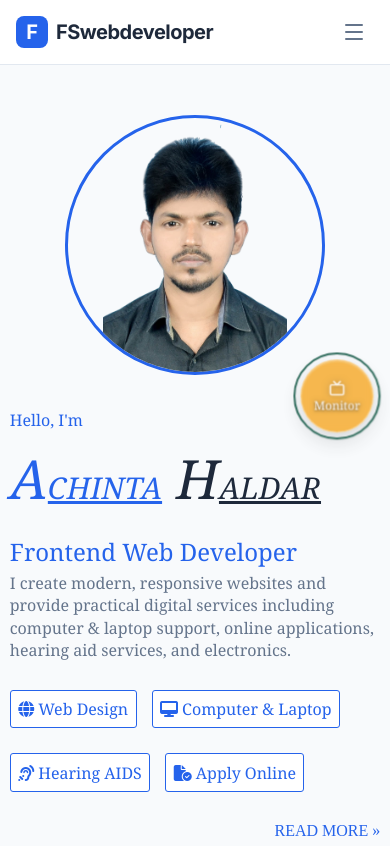
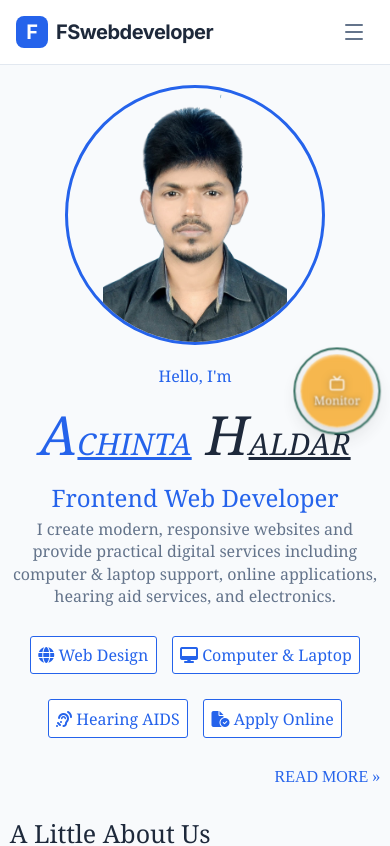
Before and after one commit to FSwebdeveloper/achintahaldar, a React (Vite) app: page /#/ in a window 390 px wide. Shown: the top 846 px of the page. Built offline with nearby package versions, Linux system fonts and the light colour scheme.

Commit message:
Upadate for responisve mobile

```diff
--- a/public/Css/responsive.css
+++ b/public/Css/responsive.css
@@ -90,11 +90,19 @@
         text-align: center;
     }
 
+    .hero-section-bg {
+    margin-top: 20px;
+
+}
+
+   .hero-sec-details{
+    margin-top: -10px;
+    text-align: center;
+   }
+
     .hero-section{
         flex-direction: column;
         width: 95%;
-
-
     }
 
     .hero-img-sec{
@@ -129,6 +137,15 @@
         font-size: 54px;
         margin-top: 10px;
         margin-left: auto;
+
+    }
+
+
+
+    .hero-img-sec{
+        display: flex;
+        align-items: center;
+        justify-content: center;
     }
 
     .hero-greeting {
@@ -138,11 +155,15 @@
 
     .web-highlight {
     margin-left: 0px;
+    margin-top: -10px;
     }
 
     .service-n-div {
     margin-left: 0px;
-}
+    justify-content: center;
+   }
+
+
 
     .hero-title-sub-front {
         font-size: 30px;
@@ -158,4 +179,8 @@
         height: auto;
     }
 
+    .footer-section {
+    text-align: center;
 }
+
+}
--- a/public/Css/style.css
+++ b/public/Css/style.css
@@ -794,7 +794,7 @@ button:hover{
 
 .latest-heading{
     margin-bottom: 30px;
-    font-size: 1rem;
+    font-size: 1.25rem;
     text-transform: uppercase;
 
 }
--- a/src/components/Aboutsection.jsx
+++ b/src/components/Aboutsection.jsx
@@ -10,14 +10,16 @@ function Aboutsection ({reviews, setReviews, currentUserEmail}) {
         <div className="about-section">
         <div className="about-title-section">
         <h2 className="testimonial-title">A Little About Us</h2>
-        <img src="../img/about_image.jpg" alt=""/>
+        <div className="hero-img-sec">
+         <img src="../img/about_image.jpg" alt=""/>
+        </div>
         <p className="testimonial-about">I'm a Frontend Web Developer passionate about creating responsive, user-friendly, and modern web applications. Alongside web development, I specialize in collecting vintage audio systems, providing sales and service for hearing aids, and offering quality desktop and laptop accessories.</p>
         <p className="testimonial-about-more"> I combine technical expertise with practical solutions to deliver reliable products and exceptional customer service.</p>
         <a className="more-info" href="">Read More About Us »</a>
         </div>
         <div className="about-title-section">
         <h2 className="testimonial-title">Some of Our Services</h2>
-        <div>
+        <div className="service-card-sec">
 
             {servicedetails.map(servicecontent =>
 
--- a/src/components/Footer.jsx
+++ b/src/components/Footer.jsx
@@ -4,7 +4,7 @@ function Footer () {
   return (
       <div className="footer-s-bg">
     <div className="footer-section">
-        <div>Copyright © 2026 - All Rights Reserved</div>
+        <div>© 2026 - All Rights Reserved</div>
         <div>Create By FSwebdeveloper</div>
     </div>
     </div>
--- a/src/components/Herosection.jsx
+++ b/src/components/Herosection.jsx
@@ -7,7 +7,7 @@ function Herosection () {
         <div className="hero-img-sec">
         <img className="hero-img" src="../img/Achinta-preview.png" alt=""/>
         </div>
-        <div>
+        <div className="hero-sec-details">
         <p className="hero-greeting">Hello, I'm</p>
         <h1 className="hero-title"><i className="f-name">A<span className="hero-title-sub-front">CHINTA</span></i> <i>H<span className="hero-title-sub-front">ALDAR</span></i></h1>
         <h2 className="web-highlight">Frontend Web Developer</h2>
```
